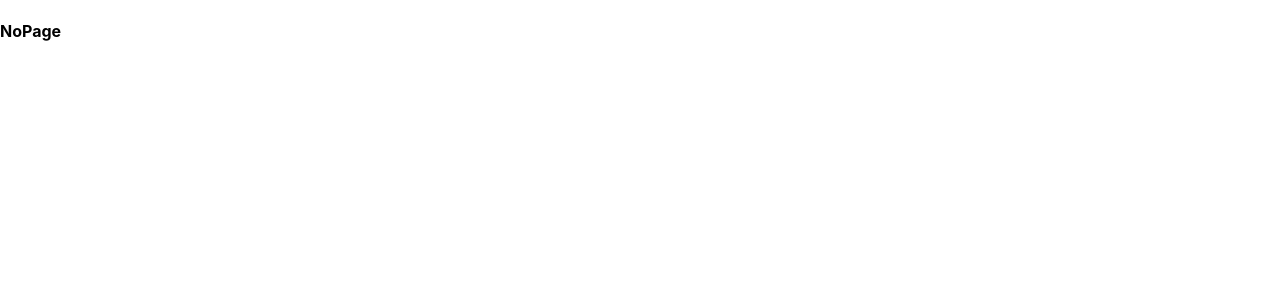
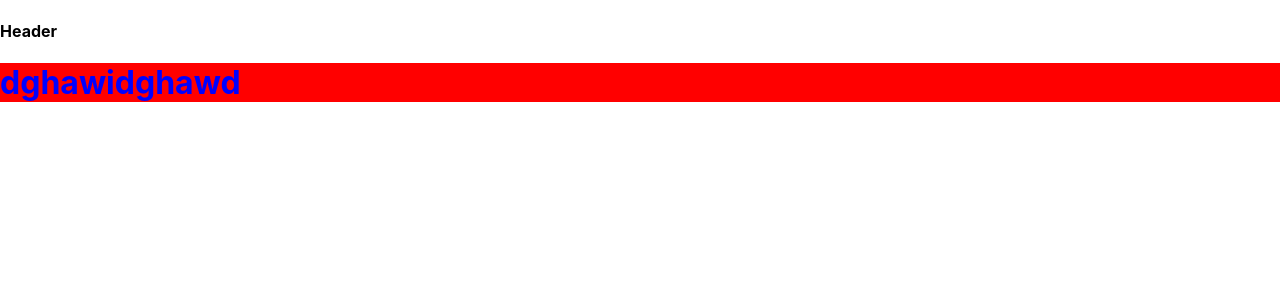
Before and after one commit to Williamjacobsen/P2, a React (Create React App) app in the folder frontend/: page /Vendor in a window 1280 px wide. Shown: the top 300 px of the page. Built offline with nearby package versions, Linux system fonts and the light colour scheme.

Commit message:
Merge branch 'main' of https://github.com/Williamjacobsen/P2

```diff
--- a/frontend/src/index.js
+++ b/frontend/src/index.jsx
@@ -8,6 +8,7 @@ import NoPage from "./pages/NoPage";
 import FrontPage from "./pages/FrontPage";
 import Example from "./pages/Example";
 import FAQ from "./pages/FAQ";
+import Vendor from "./pages/Vendor";
 
 export default function App() {
   return (
@@ -17,6 +18,7 @@ export default function App() {
           <Route index element={<FrontPage />} />
           <Route path="/example" element={<Example />} />
           <Route path="/FAQ" element={<FAQ />} />
+          <Route path="/Vendor" element={<Vendor />} />
         </Route>
         <Route path="*" element={<NoPage />} />
       </Routes>
--- a/frontend/src/pages/FAQ.jsx
+++ b/frontend/src/pages/FAQ.jsx
@@ -1,24 +1,24 @@
 import React, { useState, useEffect } from "react";
 
 export default function FAQ() {
-  const arr = ["gg", "hh", "aa"];
-
   const [faq, setFaq] = useState([]);
 
-  useEffect(async () => {
-    const res = await fetch("http://localhost:3001/FAQ");
-    await res.json().then((data) => {
-      console.log(data);
-      setFaq(data);
-    });
+  useEffect(() => {
+    async function gg() {
+      const res = await fetch("http://localhost:3001/FAQ");
+      await res.json().then((data) => {
+        setFaq(data);
+      });
+    }
+    gg();
   }, []);
 
   return (
     <div>
       <h1>This is a FAQ</h1>
-      {faq.map((data) => {
+      {faq.map((data, i) => {
         return (
-          <div>
+          <div key={i}>
             <h2>{data.questions}</h2>
             <h4>{data.answers}</h4>
           </div>
--- /dev/null
+++ b/frontend/src/pages/Vendor.css
@@ -0,0 +1,3 @@
+.gg {
+  color: blue;
+}
--- /dev/null
+++ b/frontend/src/pages/Vendor.jsx
@@ -0,0 +1,12 @@
+import React from "react";
+import "./Vendor.css";
+
+export default function Vendor() {
+  return (
+    <div>
+      <h1 className="gg" style={{ backgroundColor: "red" }}>
+        dghawidghawd
+      </h1>
+    </div>
+  );
+}
```
Also changed, not shown: frontend/src/pages/FrontPage.jsx (renamed from frontend/src/pages/FrontPage.js), frontend/src/pages/Header.jsx (renamed from frontend/src/pages/Header.js), frontend/src/pages/NoPage.jsx (renamed from frontend/src/pages/NoPage.js), 2 other files (tests, documents, lock files or other folders).
